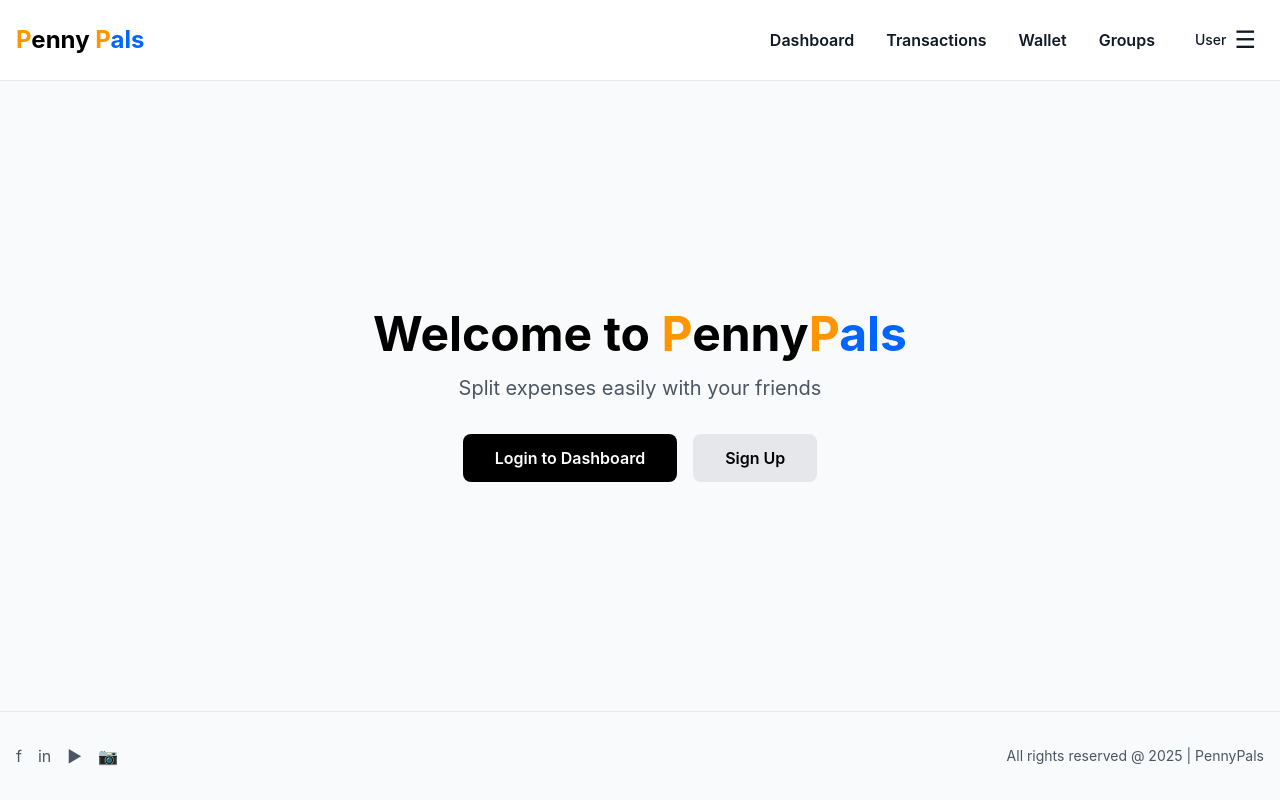
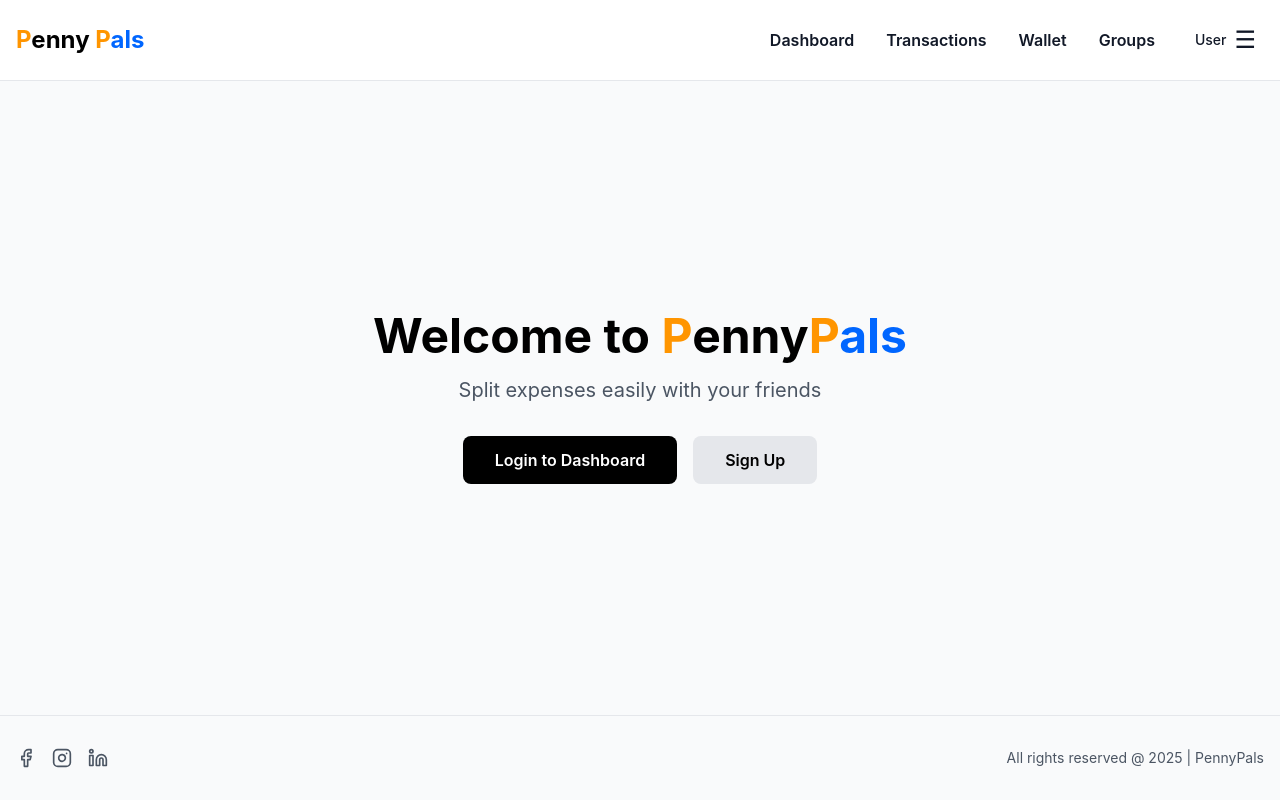
Before and after one commit to pramishpy/Penny-Pals-Collaborative-Story, a Next.js app in the folder frontend/: page / in a window 1280 px wide. Built offline with nearby package versions, Linux system fonts and the light colour scheme; no server answers.

Commit message:
Fix: Footer icons, Removed My Account

```diff
--- a/frontend/components/Footer.tsx
+++ b/frontend/components/Footer.tsx
@@ -1,4 +1,5 @@
 import React from 'react';
+import { Facebook, Instagram, Linkedin } from 'lucide-react';
 
 interface FooterProps {
     year?: number;
@@ -11,16 +12,13 @@ export default function Footer({ year }: FooterProps) {
                 <div className="flex justify-between items-center">
                     <div className="flex gap-4">
                         <a href="#" className="text-gray-600 hover:text-gray-800">
-              f
+                            <Facebook size={20} />
                         </a>
                         <a href="#" className="text-gray-600 hover:text-gray-800">
-              in
+                            <Instagram size={20} />
                         </a>
                         <a href="#" className="text-gray-600 hover:text-gray-800">
-              ▶
-            </a>
-            <a href="#" className="text-gray-600 hover:text-gray-800">
-              📷
+                            <Linkedin size={20} />
                         </a>
                     </div>
                     <p className="text-gray-600 text-sm">
--- a/frontend/components/Header.tsx
+++ b/frontend/components/Header.tsx
@@ -87,13 +87,6 @@ export default function Header({ title, logo }: HeaderProps) {
                                     >
                                         Settings
                                     </a>
-                  <a
-                    href="/account"
-                    className="block px-4 py-2 hover:bg-gray-100 dark:hover:bg-gray-700 transition text-sm text-gray-900 dark:text-white"
-                    onClick={() => setIsMenuOpen(false)}
-                  >
-                    My Account
-                  </a>
                                     <hr className="my-2 border-gray-200 dark:border-gray-700" />
                                     <button
                                         className="w-full text-left px-4 py-2 hover:bg-gray-100 dark:hover:bg-gray-700 transition text-red-600 dark:text-red-400 text-sm font-medium"
--- a/frontend/pages/transactions.tsx
+++ b/frontend/pages/transactions.tsx
@@ -39,14 +39,13 @@ export default function Transactions() {
             <main className="flex-1 container-main py-8">
                 <div className="flex justify-between items-center mb-8">
                     <h2 className="text-3xl font-bold">All Transactions</h2>
-          <div className="flex gap-2">
+                    <div className="flex gap-2 ml-4">
                         <Button
                             label="Add Expense"
                             type="primary"
                             icon="+"
                             onClick={() => setIsModalOpen(true)}
                         />
-            <Button label="Export" type="secondary" icon="📋" />
                     </div>
                 </div>
 
```
Also changed, not shown: frontend/package.json (+7 -6 lines), 1 other file (tests, documents, lock files or other folders). Lines whose indentation alone changed are shown as unchanged.
